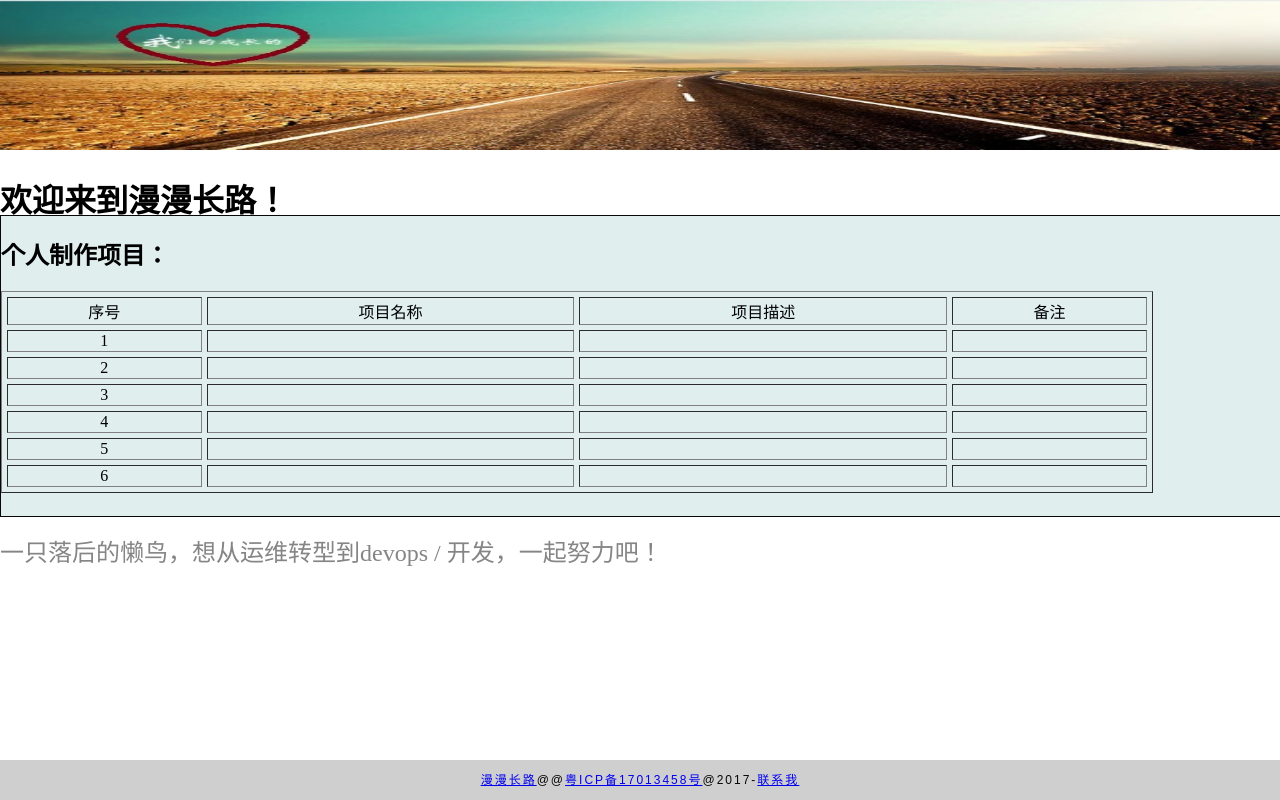
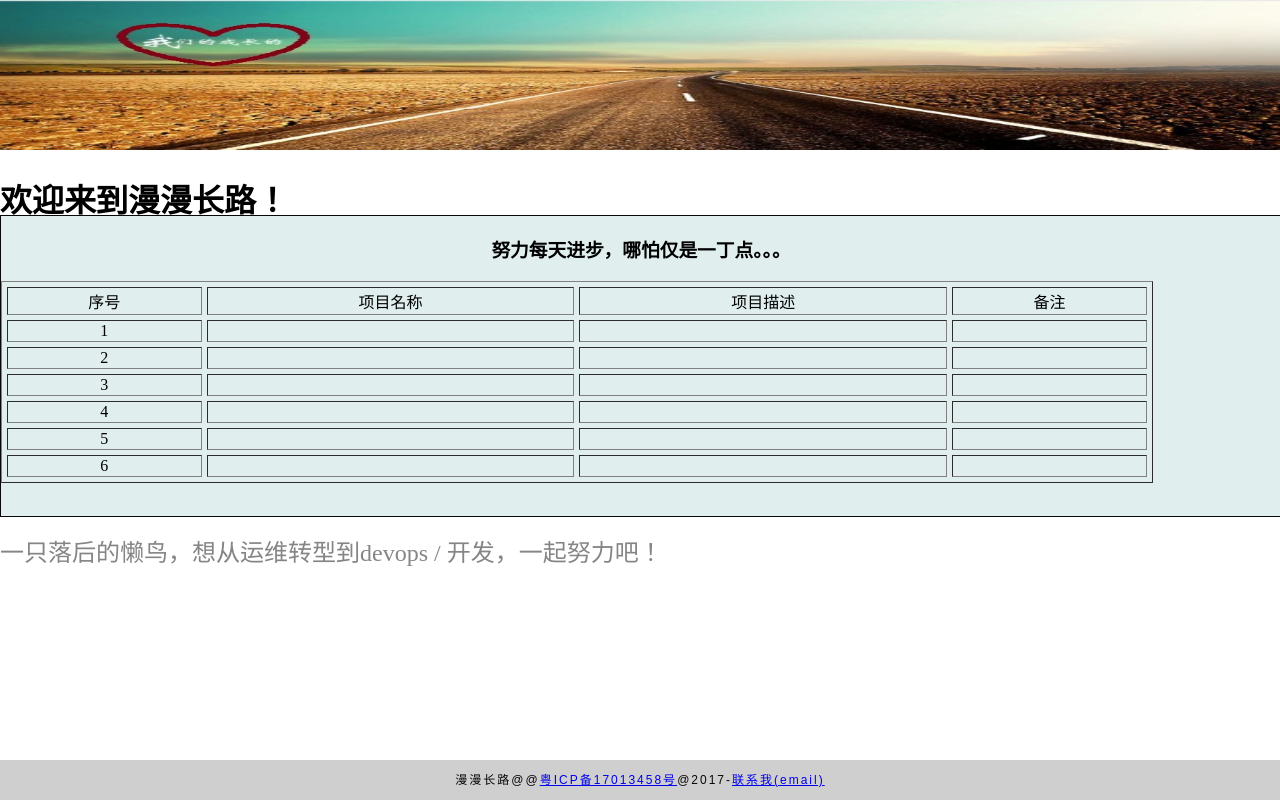
Before and after one commit to chentianqing/blog201701, a Django app: page / in a window 1280 px wide. Run offline with Django 3.2, Linux system fonts and the light colour scheme.

Commit message:
20170317 index.html

```diff
--- a/app0101/templates/index.html
+++ b/app0101/templates/index.html
@@ -50,7 +50,7 @@
 	</div>
 
 	<div id="main" >
-		<h2>个人制作项目： </h2>
+		<h3 align="center">努力每天进步，哪怕仅是一丁点。。。 </h3>
 		<p></p>
 		<table border="1" align="left" width="90%" cellspacing="5">
 			<tr align="center">
@@ -105,7 +105,7 @@
 
 
 	<div id="footer" >
-		<a href="http://www.chentianqing.com">漫漫长路</a><a>@@</a><a href="http://www.miit.gov.cn/" color="black" target="_blank">粤ICP备17013458号</a><a>@2017-</a><a href="mailto:993049884@qq.com">联系我</a>
+		<a onclick="">漫漫长路</a><a>@@</a><a href="http://www.miibeian.gov.cn" color="black" target="_blank">粤ICP备17013458号</a><a>@2017-</a><a href="mailto:993049884@qq.com">联系我(email)</a>
 
 	</div>
 </body>
```
